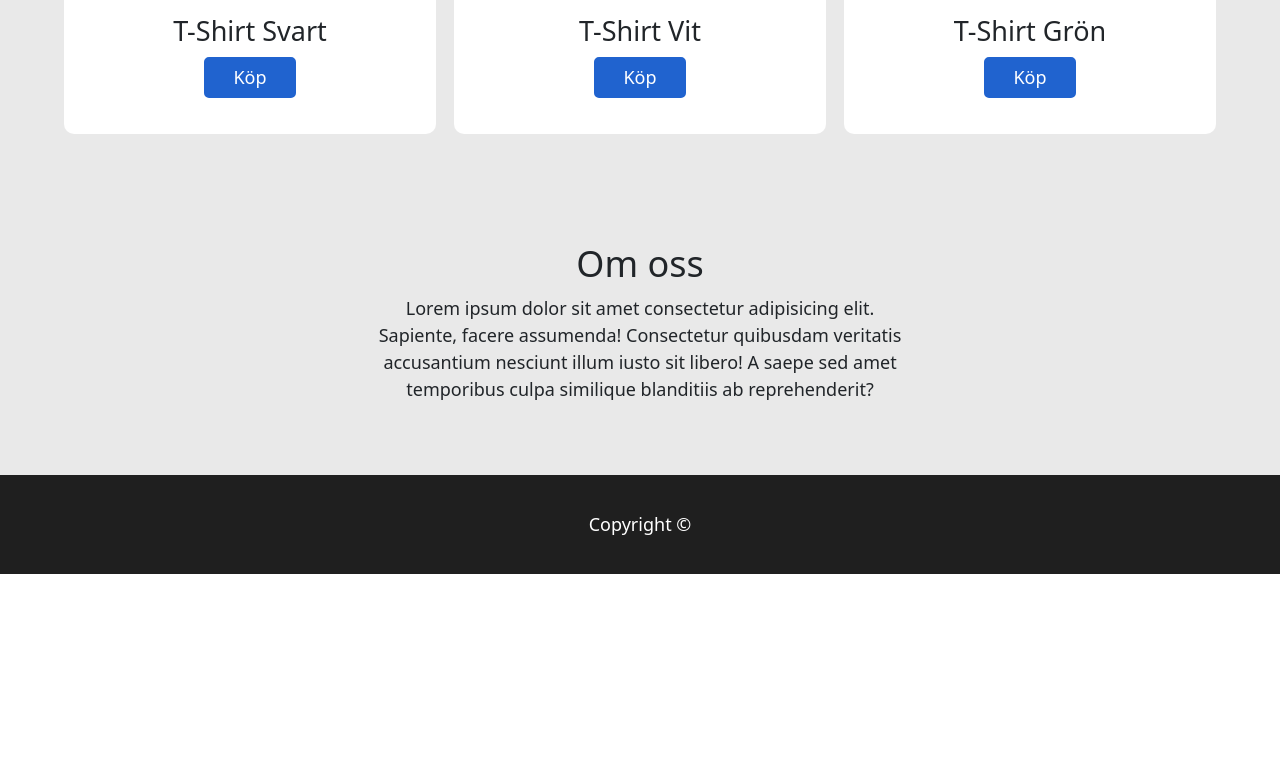
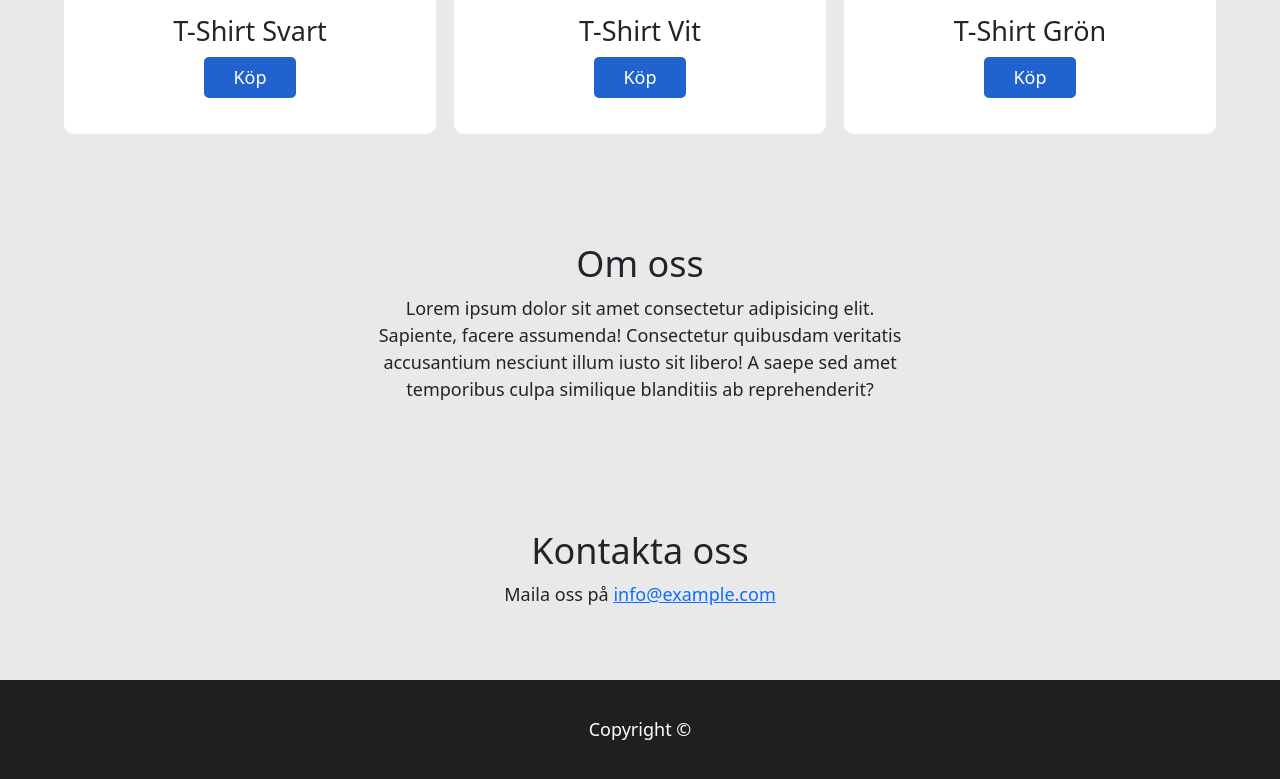
Before and after one commit to alexanderiksson/ITHS-HTML-CSS, a plain HTML site: page index.html in a window 1280 px wide. Shown: the part 787-1566 px from the top of the page. Before the commit the page ends 1361 px from the top, so only its background shows below. Drawn offline with nearby package versions, Linux system fonts and the light colour scheme.

Commit message:
added contact section

```diff
--- a/index.html
+++ b/index.html
@@ -84,12 +84,19 @@
             </div>
         </section>
         <!-- Section About -->
-         <section id="about">
+        <section id="about">
+           <div class="content">
+               <h2>Om oss</h2>
+               <p>Lorem ipsum dolor sit amet consectetur adipisicing elit. Sapiente, facere assumenda! Consectetur quibusdam veritatis accusantium nesciunt illum iusto sit libero! A saepe sed amet temporibus culpa similique blanditiis ab reprehenderit?</p>
+           </div>
+        </section>
+        <!-- Section Contact -->
+        <section id="contact">
             <div class="content">
-                <h2>Om oss</h2>
-                <p>Lorem ipsum dolor sit amet consectetur adipisicing elit. Sapiente, facere assumenda! Consectetur quibusdam veritatis accusantium nesciunt illum iusto sit libero! A saepe sed amet temporibus culpa similique blanditiis ab reprehenderit?</p>
+                <h2>Kontakta oss</h2>
+                <p>Maila oss på <a href="mailto:info@example.com">info@example.com</a></p>
             </div>
-         </section>
+        </section>
     </main>
 
     <!-- Footer -->
--- a/style.css
+++ b/style.css
@@ -106,6 +106,12 @@ button.button:hover{
 }
 
 
+/* Section Contact */
+#contact{
+    text-align: center;
+}
+
+
 /* Footer */
 footer{
     text-align: center;
```
